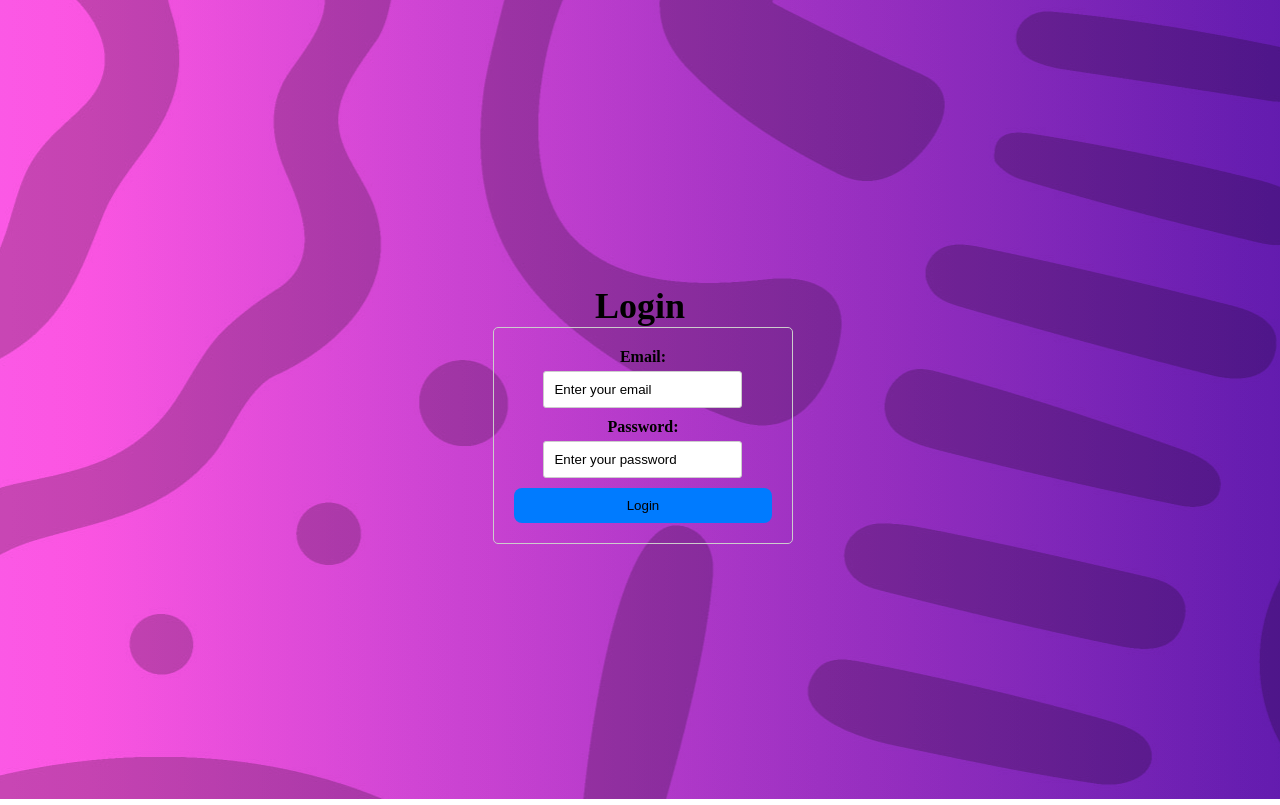
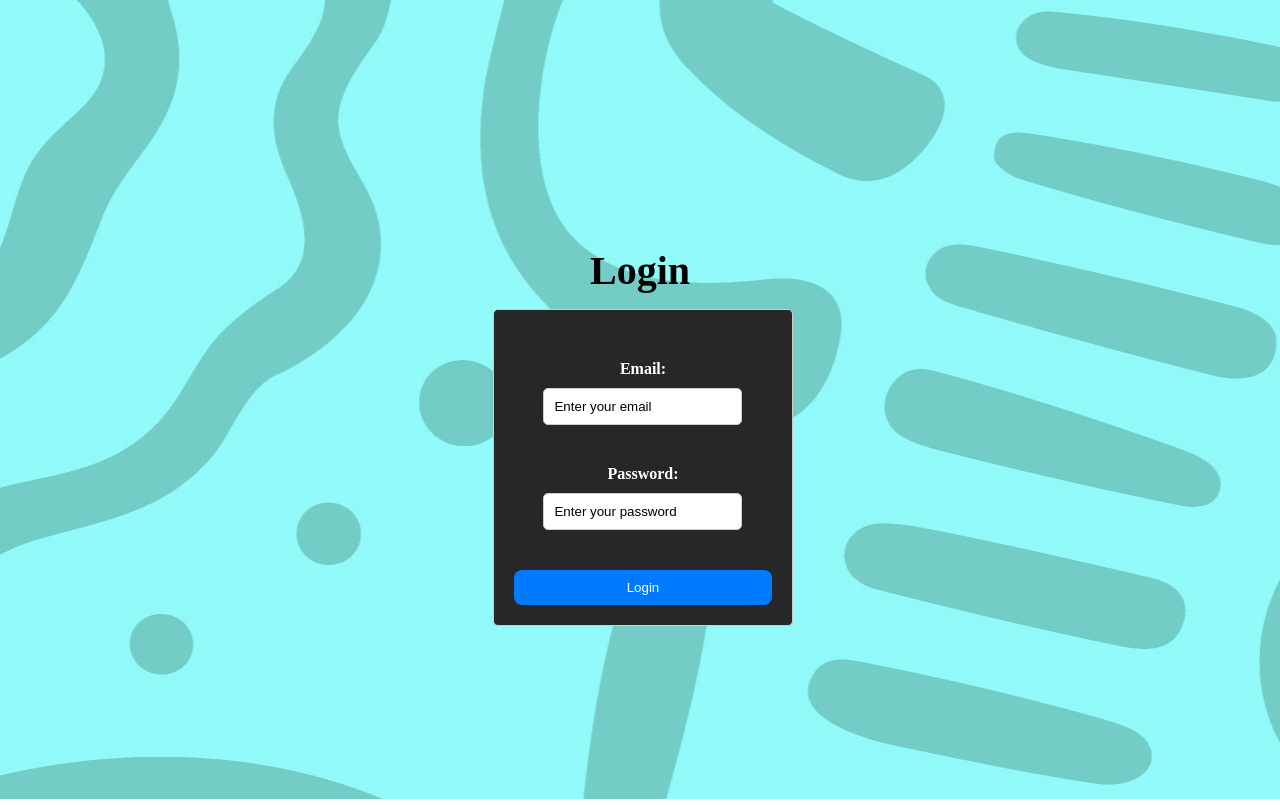
Before and after one commit to MohitSharma2312/canteen, a React (Vite) app in the folder Canteen/: page /login in a window 1280 px wide. Shown: the top 805 px of the page. Built offline with nearby package versions, Linux system fonts and the light colour scheme.

Commit message:
updates login css

```diff
--- a/Canteen/src/CSS/Login.css
+++ b/Canteen/src/CSS/Login.css
@@ -8,16 +8,19 @@
     justify-content: center;
 
     min-height: 100vh;
-    background-image: url(../assets/gray_line_drawings_of_organic_shapes_background.jpg),linear-gradient(to right, rgb(153, 53, 125), rgb(30, 6, 83));
+    background-image: url(../assets/gray_line_drawings_of_organic_shapes_background.jpg);
     background-blend-mode:overlay;
+    background-color: #4A8F86;
     /* background-element: cover; */
 
   }
+
   .login h1 {
     justify-content: center;
-    padding-top: 15%;
+    padding-top: 13%;
     -webkit-text-fill-color: black;
-    font-size: 36px;
+    font-size: 40px;
+    padding-bottom: 15px;
   }
 
   form {
@@ -25,6 +28,7 @@
     justify-content: center;
     align-items: center;
     margin-left: 42.3%;
+    background-color: #272727;
 
 
     width: 300px;
@@ -32,25 +36,41 @@
     border: 1px solid #ccc;
     border-radius: 5px;
   }
-  .password,.email{
 
+  .email {
     display: flex;
     flex-direction: column;
+    padding-top: 30px;
+    padding-bottom: 5px;
+  }
 
+  .password{
+    display: flex;
+    flex-direction: column;
+    padding-top: 10px;
+    padding-bottom: 5px;
   }
 
   label {
     margin-bottom: 5px;
-    -webkit-text-fill-color: black;
+    -webkit-text-fill-color: white;
     font-weight: bold;
   }
 
-  input[type="email"], input[type="password"] {
+  input[type="email"] {
     -webkit-text-fill-color: black;
     padding: 10px;
     border: 1px solid #ccc;
-    border-radius: 3px;
-    margin-bottom: 10px;
+    border-radius: 5px;
+    margin-bottom: 30px;
+  }
+
+  input[type="password"] {
+    -webkit-text-fill-color: black;
+    padding: 10px;
+    border: 1px solid #ccc;
+    border-radius: 5px;
+    margin-bottom: 40px;
   }
 
   button[type="submit"] {
@@ -59,7 +79,7 @@
     padding: 10px 20px;
 
     width: 40%;
-    -webkit-text-fill-color: black;
+    -webkit-text-fill-color: white;
     border-radius: 120px;
     cursor: pointer;
   }
```
